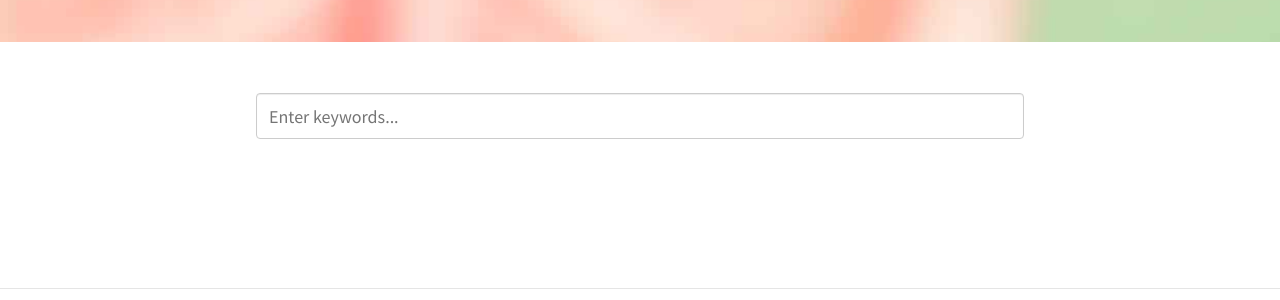
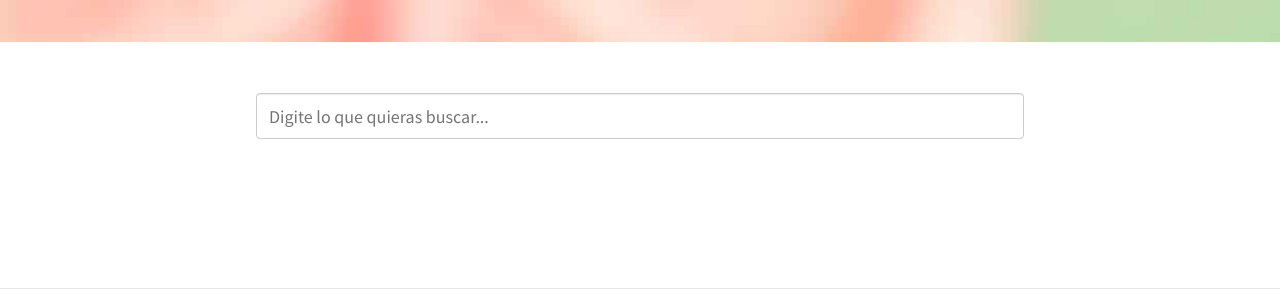
Before and after one commit to webdeploy/deployweb.github.io, a Jekyll site: the page built from pages/search.html, in a window 1280 px wide. Shown: the part 382-682 px from the top of the page. Built offline with Jekyll 4.4.1, drawn with Linux system fonts in a browser that asks for light colours.

Commit message:
Sigo actualizando

```diff
--- a/_layouts/search.html
+++ b/_layouts/search.html
@@ -3,7 +3,7 @@ layout: page
 ---
 
 <!-- Html Elements for Search -->
-<input type="text" id="search-input" placeholder="Enter keywords..." class="search-bar">
+<input type="text" id="search-input" placeholder="Digite lo que quieras buscar..." class="search-bar">
 <br>
 <br>
 <ul id="results-container"></ul>
```
Also changed, not shown: other parts of _layouts/search.html (+1 -1 lines).
